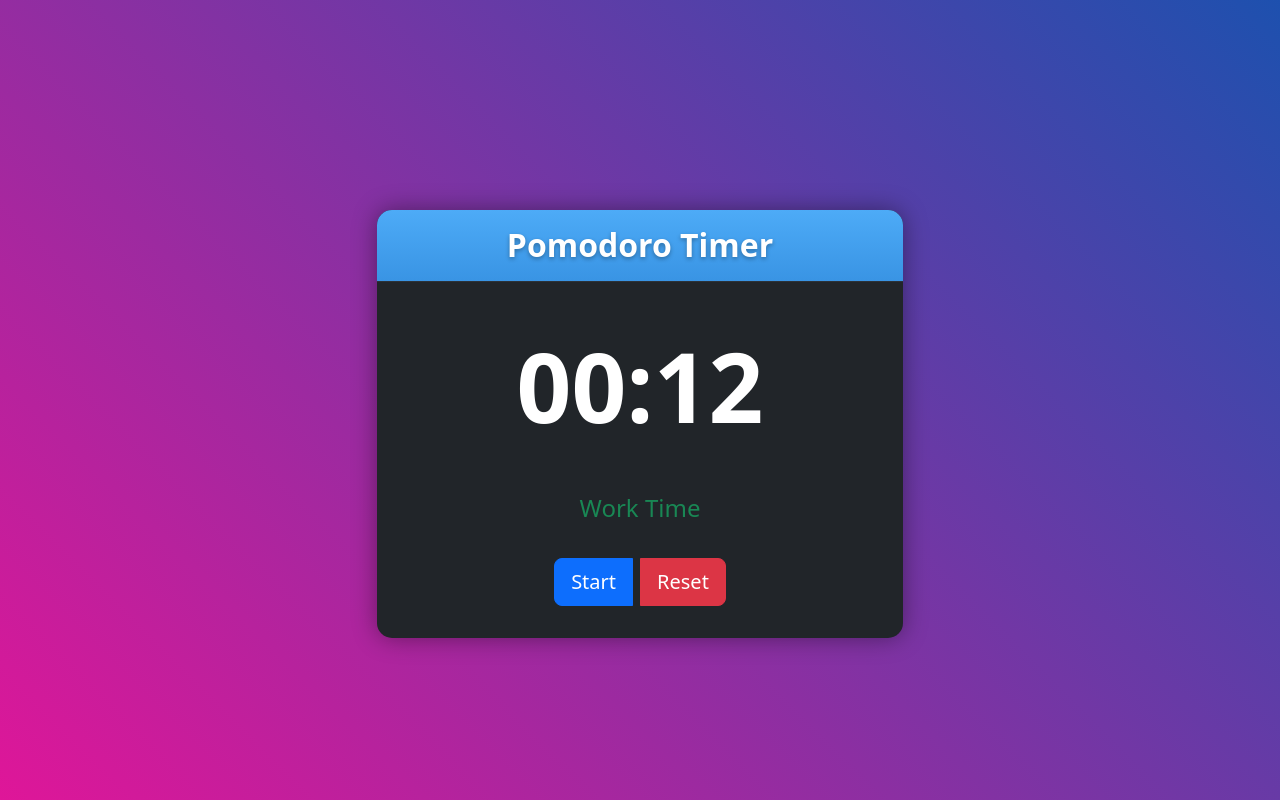
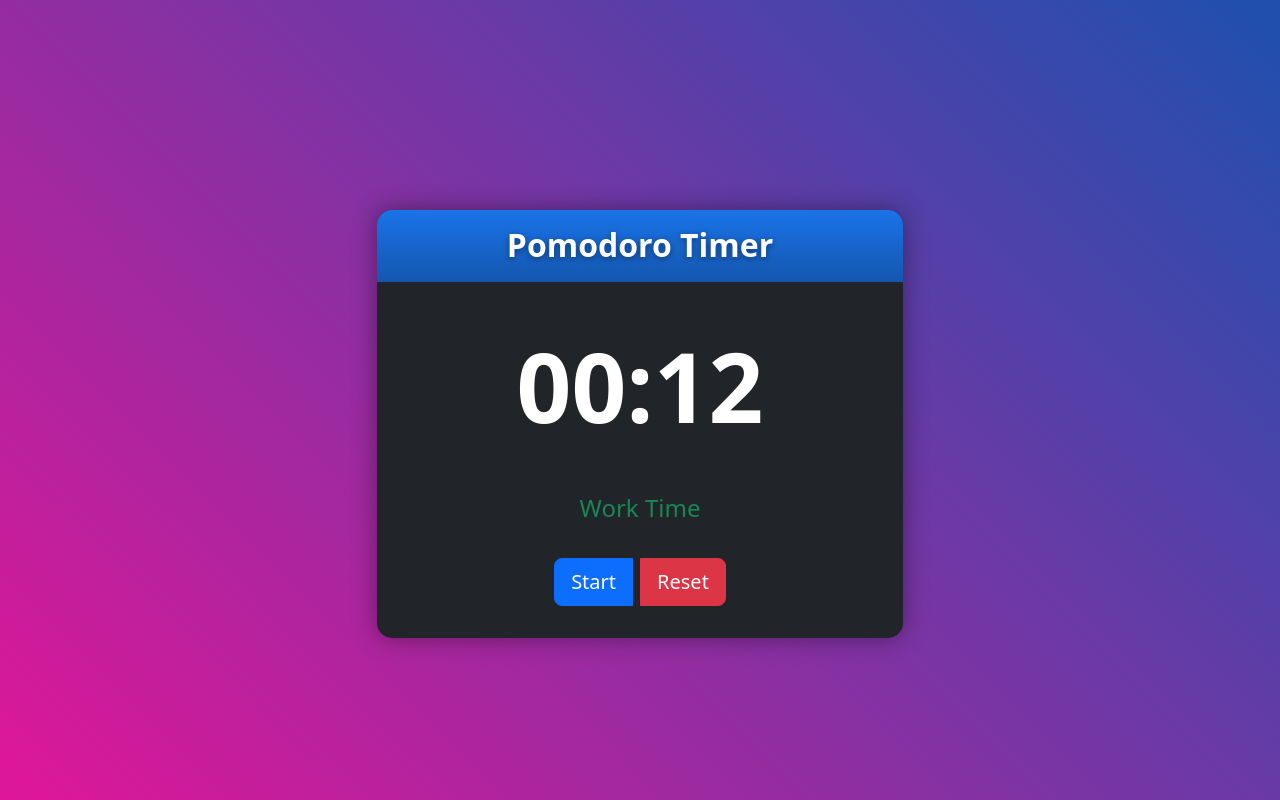
Before and after one commit to KevanMacGee/HTML-Pom, a plain HTML site: page index.html in a window 1280 px wide. Drawn offline with nearby package versions, Linux system fonts and the light colour scheme.

Commit message:
Update timer header styles for enhanced visual appeal and readability

```diff
--- a/css/styles.css
+++ b/css/styles.css
@@ -22,20 +22,20 @@ body {
 }
 
 .timer-header {
-    background: linear-gradient(to bottom, #4dabf7, #3994e4);
+    background: linear-gradient(to bottom, #1a73e8, #1557b0);
     margin: -2rem -2rem 1rem -2rem;
     padding: 1rem;
     border-top-left-radius: 15px;
     border-top-right-radius: 15px;
-    border-bottom: 1px solid #2c3238;
+    border-bottom: 1px solid #1557b0;
 }
 
 .timer-header h1 {
     color: #ffffff;
     margin: 0;
     font-size: 2rem;
-    font-weight: 700;
-    text-shadow: 0 2px 4px rgba(0,0,0,0.3);
+    font-weight: 800;
+    text-shadow: 0 2px 6px rgba(0,0,0,0.4);
 }
 
 .timer-display {
```
